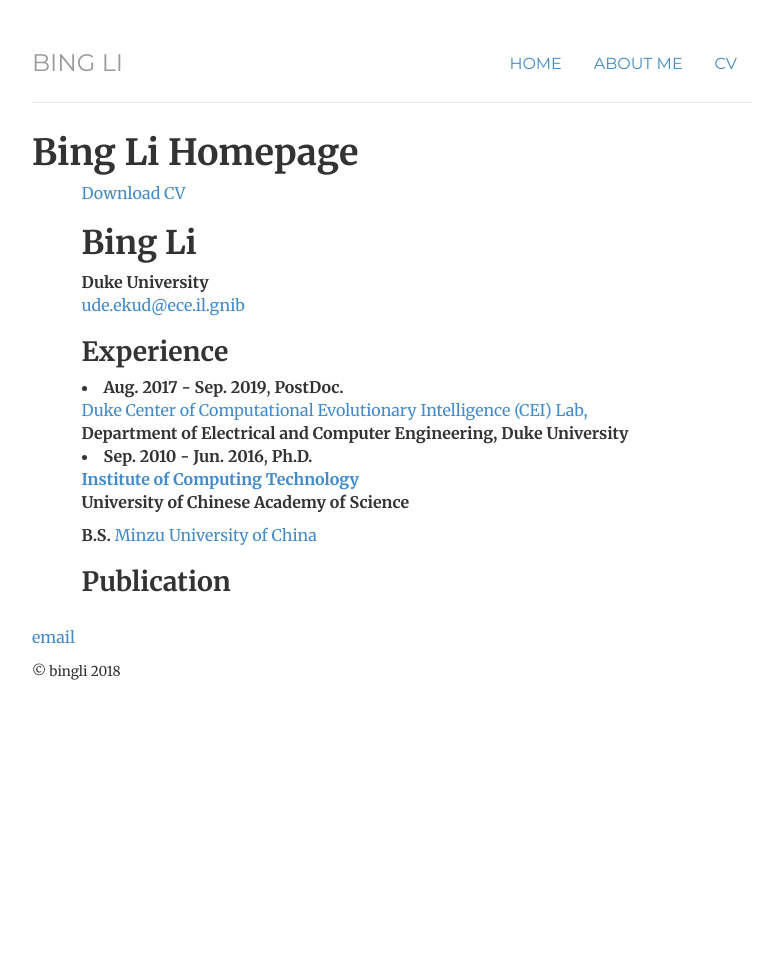
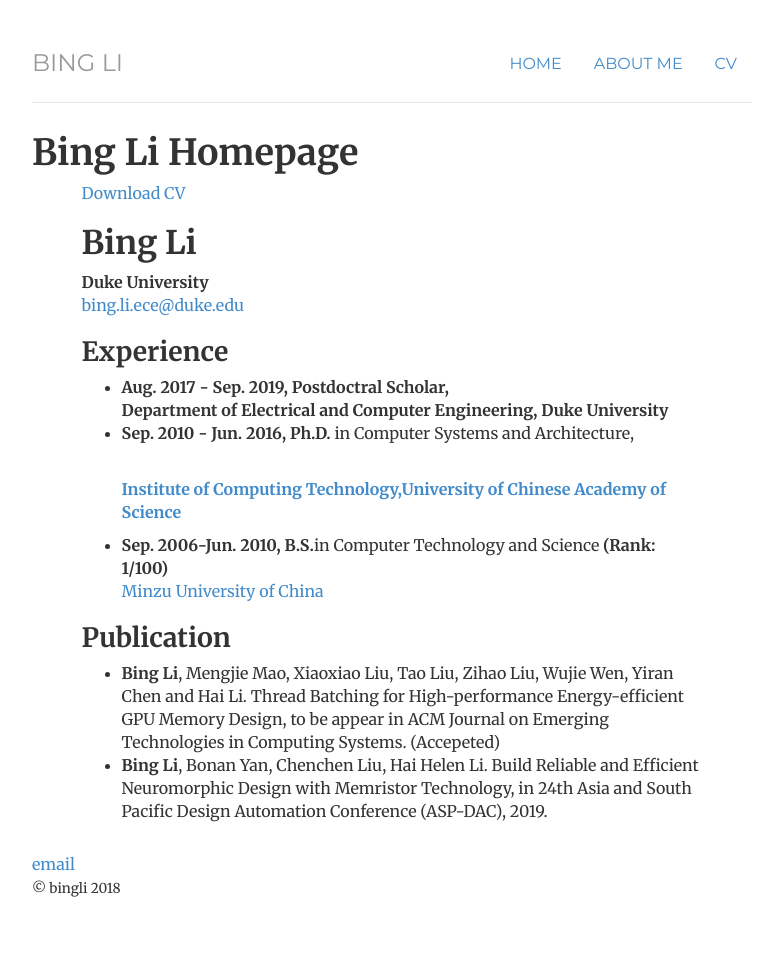
Before and after one commit to libingict/libingict.github.io, a Jekyll site: the page built from cv/index.html, in a window 1280 px wide. Shown: the whole page, without its empty margins (248-1031 px from the left). Built offline with Jekyll 4.4.1, drawn with Linux system fonts in a browser that asks for light colours; before the commit the page ends 900 px from its top, so only the background shows below that.

Commit message:
update index; and cv test

```diff
--- a/_layouts/cv.html
+++ b/_layouts/cv.html
@@ -1,5 +1,6 @@
 ---
 layout: default
+title: Bing Li' cv
 ---
 <h1>{{ page.title }}</h1>
 
--- a/_layouts/default.html
+++ b/_layouts/default.html
@@ -32,10 +32,8 @@
 			<footer>
 				<div class="row">
 					<div class="col-sm-8">
-		    		<p> <a href="mailto:bing.li.ecc@duke.edu">email</a></p>
-					</div>
-					<div class="col-sm-8">
-						<p><small>&copy; bingli 2018</small></p>
+		    		<a href="mailto:bing.li.ecc@duke.edu">email</a>
+					<p><small>&copy; bingli 2018</small></p>
 					</div>
 				</div>
 				</footer>
--- a/cv/index.html
+++ b/cv/index.html
@@ -9,26 +9,34 @@
 					<h1>Bing Li</h1>
 					<address>
 					<strong>Duke University</strong><br/>
-					<a href="mailto:bing.li.ece@duke.edu"><span class="obfuscate">bing.li.ece@duke.edu</span></a>
+					<a href="mailto:bing.li.ece@duke.edu">bing.li.ece@duke.edu</a>
 					</address>
 					<h2>Experience</h2>
+					<ul>
 					<li>
-						<b>Aug. 2017 - Sep. 2019</b>,
-	                	<b>PostDoc.</b><br/>
-	                	<a href="http://cei.pratt.duke.edu/">Duke Center of Computational Evolutionary Intelligence (CEI) Lab,</a><br/>
+						<b>Aug. 2017 - Sep. 2019, Postdoctral Scholar, </b><br/>
+	                	<!--<a href="http://cei.pratt.duke.edu/">Duke Center of Computational Evolutionary Intelligence (CEI) Lab,</a><br/>-->
 	                	<b>Department of Electrical and Computer Engineering, Duke University</b>
 					</li>
 					<li>
-					<b>Sep. 2010 - Jun. 2016</b>, <b> Ph.D.</b>
+					<p><b>Sep. 2010 - Jun. 2016, Ph.D.</b>  in  Computer Systems and Architecture,</p></br>
 					  <p><b><a href="http://english.ict.cas.cn/">
-					           	Institute of Computing Technology</a><br/>
-					            University of Chinese Academy of Science</b>
-
+					           	Institute of Computing Technology,University of Chinese Academy of Science</b> </a></p>
 
 					 </li>
-					 <b>B.S.</b>
-					  <a href="#">Minzu University of China</a></p>
+					 <li><b>Sep. 2006-Jun. 2010, B.S.</b>in Computer Technology and Science <b>(Rank: 1/100)</b></br>
+					  <a href="#">Minzu University of China</a>
+					</li>
+					 </ul>
 				<h2>Publication</h2>
+				<ul>
+					<li>
+						<b>Bing Li</b>, Mengjie Mao, Xiaoxiao Liu, Tao Liu, Zihao Liu, Wujie Wen, Yiran Chen and Hai Li. Thread Batching for High-performance Energy-efficient GPU Memory Design, to be appear in ACM Journal on Emerging Technologies in Computing Systems. (Accepeted)
+					</li>
+					<li>
+						<b>Bing Li</b>, Bonan Yan, Chenchen Liu, Hai Helen Li. Build Reliable and Efficient Neuromorphic Design with Memristor Technology, in 24th Asia and South Pacific Design Automation Conference (ASP-DAC), 2019.
+					</li>
+				</ul>
 
 	</div>
 </div>
```
Also changed, not shown: about/index.html (+5 -8 lines), index.html (+3 -5 lines).
